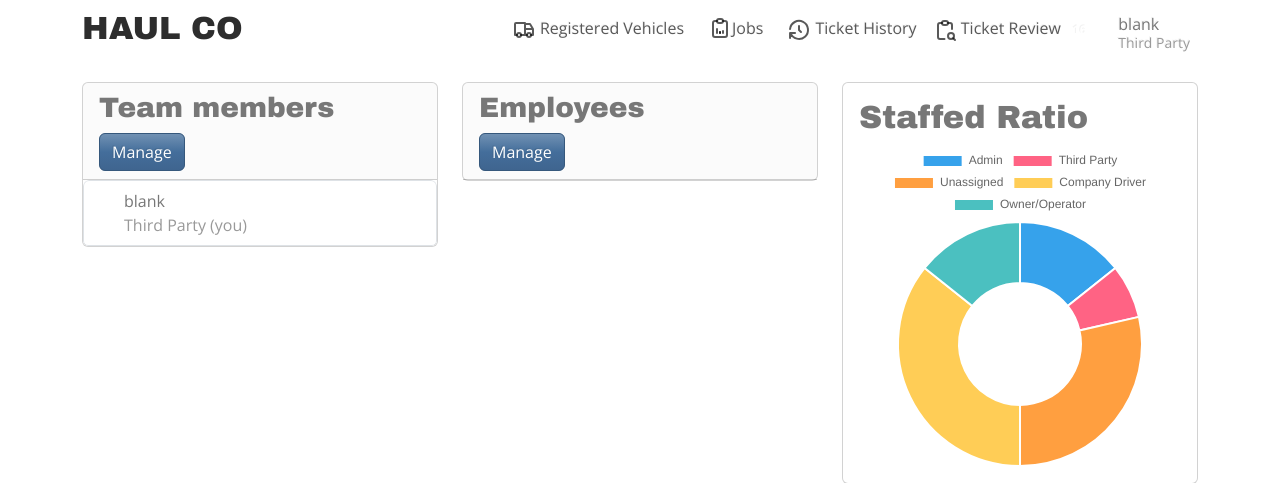
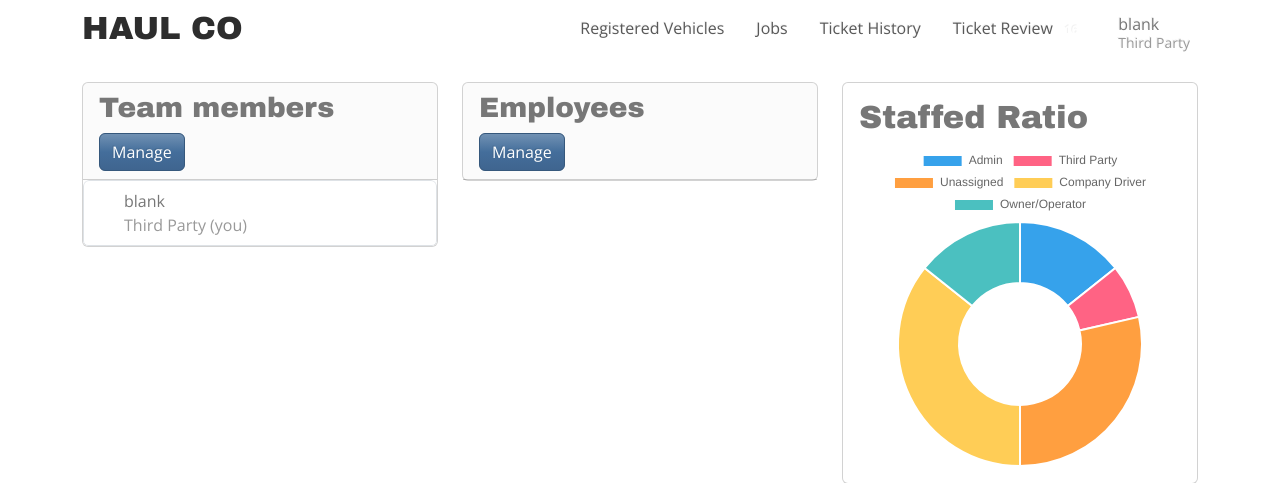
Before and after one commit to garrett-normal/haul-co, a Flask app: page /manage/dashboard in a window 1280 px wide. Shown: the top 483 px of the page. Run offline with Flask 3, Linux system fonts and the light colour scheme; the visitor is signed in with stand-in values (Sample User, id 1); data comes from the database, SQL or seed files in the repository; some libraries are stand-ins or nearby versions.

```diff
--- a/flaskr/templates/admin/admin_dashboard.html
+++ b/flaskr/templates/admin/admin_dashboard.html
@@ -7,17 +7,15 @@
     <div class="container-xl">
         <h1 class="pe-0 pe-md-3">HAUL CO</h1>
         <div class="navbar-nav flex-row order-md-last">
-            <li class="nav-item">
+            <li class="nav-item pe-2 ps-2">
                 <a class="nav-link" href="#">
-                    <svg xmlns="http://www.w3.org/2000/svg" width="24" height="24" viewBox="0 0 24 24" fill="none" stroke="currentColor" stroke-width="2" stroke-linecap="round" stroke-linejoin="round" class="icon icon-tabler icons-tabler-outline icon-tabler-truck"><path stroke="none" d="M0 0h24v24H0z" fill="none" /><path d="M5 17a2 2 0 1 0 4 0a2 2 0 1 0 -4 0" /><path d="M15 17a2 2 0 1 0 4 0a2 2 0 1 0 -4 0" /><path d="M5 17h-2v-11a1 1 0 0 1 1 -1h9v12m-4 0h6m4 0h2v-6h-8m0 -5h5l3 5" /></svg>
                     <span class="nav-link-title">Registered Vehicles</span>
                 </a>
             </li>
 
-            <li class="nav-item">
-                <div class="dropdown pe-2 ps-2">
+            <li class="nav-item pe-2 ps-2">
+                <div class="dropdown">
                     <a href="#" class="nav-link d-flex" data-bs-toggle="dropdown">
-                        <svg xmlns="http://www.w3.org/2000/svg" width="24" height="24" viewBox="0 0 24 24" fill="none" stroke="currentColor" stroke-width="2" stroke-linecap="round" stroke-linejoin="round" class="icon icon-tabler icons-tabler-outline icon-tabler-clipboard-data"><path stroke="none" d="M0 0h24v24H0z" fill="none" /><path d="M9 5h-2a2 2 0 0 0 -2 2v12a2 2 0 0 0 2 2h10a2 2 0 0 0 2 -2v-12a2 2 0 0 0 -2 -2h-2" /><path d="M9 5a2 2 0 0 1 2 -2h2a2 2 0 0 1 2 2a2 2 0 0 1 -2 2h-2a2 2 0 0 1 -2 -2" /><path d="M9 17v-4" /><path d="M12 17v-1" /><path d="M15 17v-2" /><path d="M12 17v-1" /></svg>
                         Jobs
                     </a>
                     <div class="dropdown-menu">
@@ -31,18 +29,16 @@
                 </div>
             </li>
 
-            <li class="nav-item">
+            <li class="nav-item pe-2 ps-2">
                 <a class="nav-link" href="#">
-                    <svg xmlns="http://www.w3.org/2000/svg" width="24" height="24" viewBox="0 0 24 24" fill="none" stroke="currentColor" stroke-width="2" stroke-linecap="round" stroke-linejoin="round" class="icon icon-tabler icons-tabler-outline icon-tabler-history"><path stroke="none" d="M0 0h24v24H0z" fill="none" /><path d="M12 8l0 4l2 2" /><path d="M3.05 11a9 9 0 1 1 .5 4m-.5 5v-5h5" /></svg>
                     <span class="nav-link-title">Ticket History</span>
                 </a>
             </li>
 
-            <li class="nav-item">
+            <li class="nav-item pe-2 ps-2">
                 <a class="nav-link" href="#">
-                    <svg xmlns="http://www.w3.org/2000/svg" width="24" height="24" viewBox="0 0 24 24" fill="none" stroke="currentColor" stroke-width="2" stroke-linecap="round" stroke-linejoin="round" class="icon icon-tabler icons-tabler-outline icon-tabler-clipboard-search"><path stroke="none" d="M0 0h24v24H0z" fill="none" /><path d="M9 5h-2a2 2 0 0 0 -2 2v12a2 2 0 0 0 2 2h4.5m7.5 -10v-4a2 2 0 0 0 -2 -2h-2" /><path d="M9 5a2 2 0 0 1 2 -2h2a2 2 0 0 1 2 2a2 2 0 0 1 -2 2h-2a2 2 0 0 1 -2 -2" /><path d="M15 18a3 3 0 1 0 6 0a3 3 0 1 0 -6 0" /><path d="M20.2 20.2l1.8 1.8" /></svg>
                     <span class="nav-link-title">Ticket Review</span>
-                    <span class="badge bg-red text-red-fg   ">16</span>
+                    <span class="badge bg-red text-red-fg">16</span>
                 </a>
             </li>
 
```
